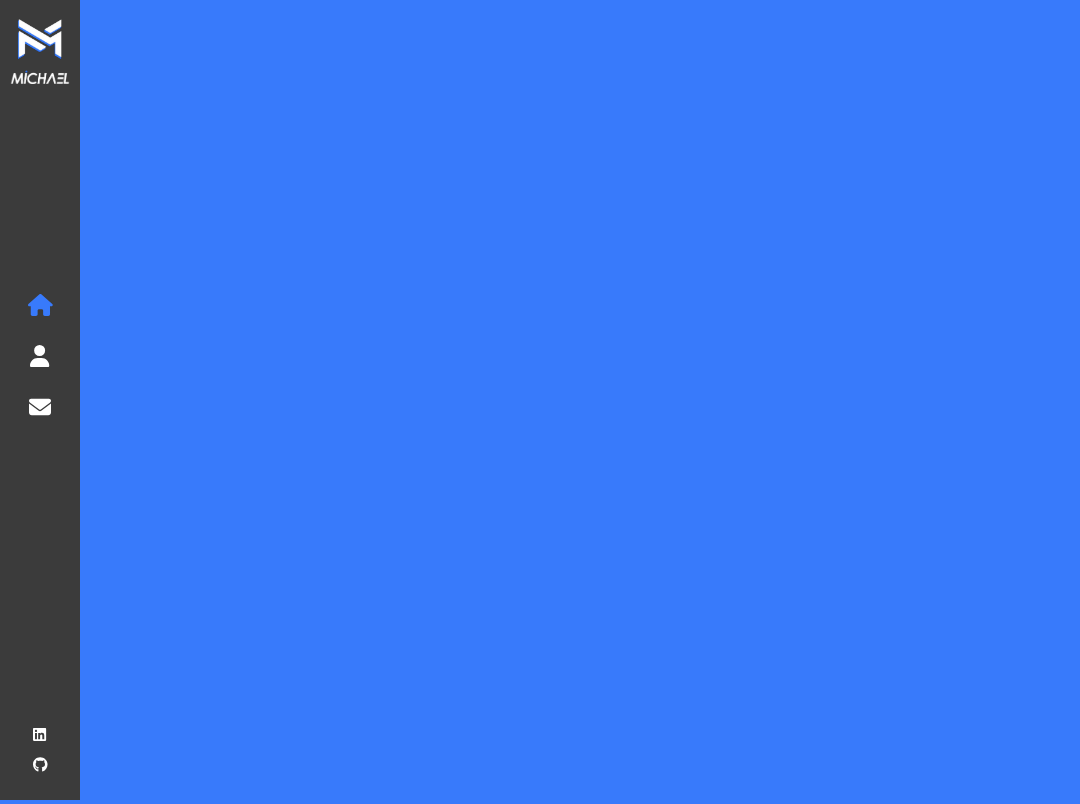
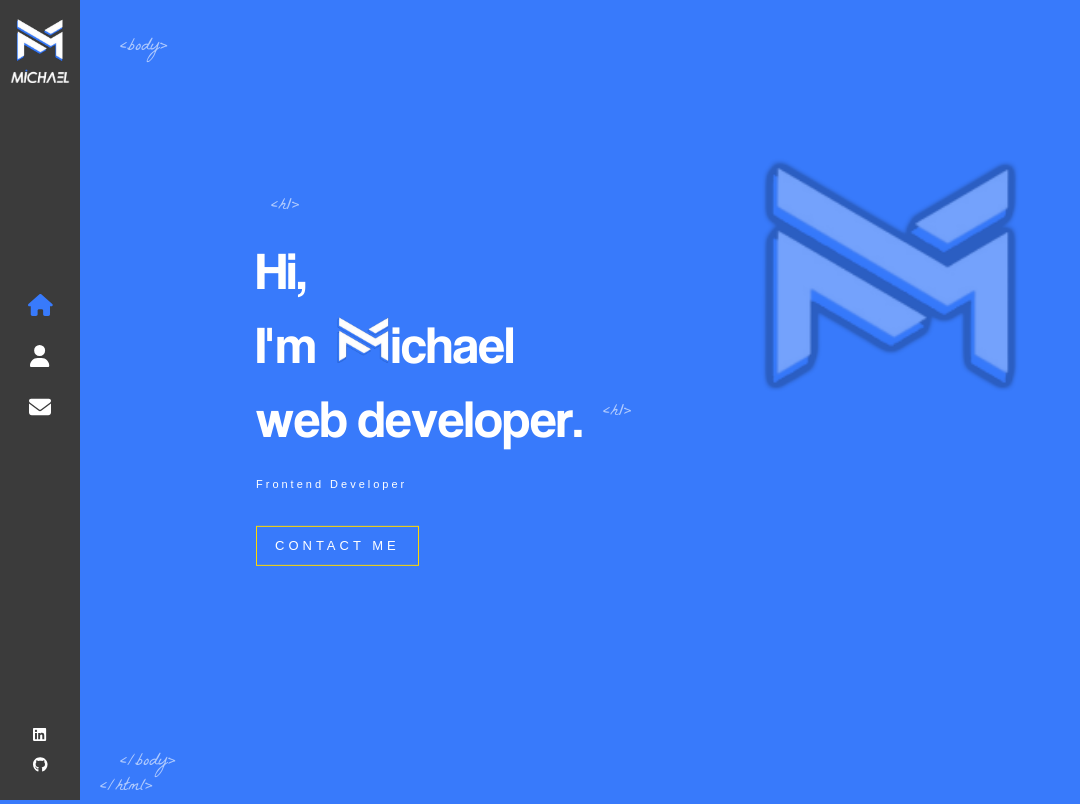
Before and after one commit to michaelkawata/michaelkawata.github.io, a React (Create React App) app: page / in a window 1280 px wide. Shown: the whole page, without its empty margins (0-1080 px from the left). Built offline with nearby package versions, Linux system fonts and the light colour scheme.

Commit message:
Home page

```diff
--- a/src/App.js
+++ b/src/App.js
@@ -1,12 +1,15 @@
 import './App.scss';
 import { Route, Routes } from 'react-router-dom'
 import Layout from "./components/Layout";
+import Home from './components/Home';
 
 function App() {
   return (
     <>
       <Routes>
-        <Route path="/" element={<Layout />} />
+        <Route path="/" element={<Layout />}>
+          <Route index element={<Home />} />
+        </Route>
       </Routes>
     </>
   )
--- a/src/App.scss
+++ b/src/App.scss
@@ -3,18 +3,26 @@
 @import 'animate.css';
 
 @font-face {
-  font-family: "Helvetica Neue";
-  src: ('./assets/fonts/helvetica-neu.ttf') format('ttf');
+  font-family: 'Helvetica Neue';
+  src: url('./assets/fonts/helvetica-neu.ttf') format('ttf');
+  font-weight: normal;
+  font-style: normal;
 }
 
 @font-face {
-  font-family: "La Belle Aurore";
-  src: ('./assets/fonts/LaBelleAurore.woff2') format('woff2');
+  font-family: 'La Belle Aurore';
+  src: url('./assets/fonts/LaBelleAurore.woff2') format('woff2'),
+    url('./assets/fonts/LaBelleAurore.woff') format('woff');
+  font-weight: normal;
+  font-style: normal;
 }
 
 @font-face {
-  font-family: "Coolvetica";
-  src: ('./assets/fonts/CoolveticaRg-Regular.woff2') format('woff2');
+  font-family: 'Coolvetica';
+  src: url('./assets/fonts/CoolveticaRg-Regular.woff2') format('woff2'),
+    url('./assets/fonts/CoolveticaRg-Regular.woff') format('woff');
+  font-weight: normal;
+  font-style: normal;
 }
 
 input,
--- /dev/null
+++ b/src/components/AnimatedLetters/index.js
@@ -0,0 +1,15 @@
+import './index.scss'
+
+const AnimatedLetters = ({ letterClass, strArray, idx }) => {
+  return (
+    <span>
+      {strArray.map((char, i) => (
+        <span key={char + i} className={`${letterClass} _${i + idx}`}>
+          {char}
+        </span>
+      ))}
+    </span>
+  )
+}
+
+export default AnimatedLetters
--- /dev/null
+++ b/src/components/AnimatedLetters/index.scss
@@ -0,0 +1,26 @@
+.text-animate {
+  display: inline-block;
+  opacity: 0;
+  animation: bounceIn;
+  animation-duration: 1s;
+  animation-delay: 1s;
+  animation-fill-mode: forwards;
+  min-width: 10px;
+}
+
+.text-animate-hover {
+  min-width: 10px;
+  display: inline-block;
+  animation-fill-mode: both;
+
+  &:hover {
+    animation: rubberBand 1s;
+    color: #ffd700;
+  }
+}
+
+@for $i from 1 through 35 {
+  .text-animate._#{$i} {
+    animation-delay: #{$i / 10}s;
+  }
+}
--- /dev/null
+++ b/src/components/Home/Logo/index.js
@@ -0,0 +1,14 @@
+import './index.scss'
+import LogoM from '../../../assets/images/logo-m1shadow.png'
+
+const Logo = () => {
+
+  return (
+    <div className="logo-container">
+      <img className="solid-logo" src={LogoM} alt='M' />
+    </div>
+  )
+}
+
+
+export default Logo
--- /dev/null
+++ b/src/components/Home/Logo/index.scss
@@ -0,0 +1,15 @@
+.logo-container {
+    width: 400px;
+    position: absolute;
+    top: 100px;
+    right: 10%;
+    left: auto;
+
+    .solid-logo {
+        position: absolute;
+        opacity: 0.3;
+        width: 70%;
+        // animation: rotateIn 1.25s linear both;
+        // animation-delay: 1.4s;
+    }
+}
--- /dev/null
+++ b/src/components/Home/index.js
@@ -0,0 +1,57 @@
+import { useEffect, useState } from 'react'
+import { Link } from 'react-router-dom';
+import AnimatedLetters from '../AnimatedLetters'
+import LogoTitle from '../../assets/images/logo-m1.png'
+import './index.scss'
+import Logo from './Logo';
+
+const Home = () => {
+	const [letterClass, setLetterClass] = useState('text-animate')
+
+	const nameArray = ['i', 'c', 'h', 'a', 'e', 'l']
+	const jobArray = ['w', 'e', 'b', ' ', 'd', 'e', 'v', 'e', 'l', 'o', 'p', 'e', 'r', '.',]
+
+	useEffect(() => {
+		setTimeout(() => {
+			setLetterClass('text-animate-hover')
+		}, 4000)
+	}, [])
+
+	return (
+		<div className="container home-page">
+			<div className="text-zone">
+				<h1>
+					<span className={letterClass}>H</span>
+					<span className={`${letterClass} _12`}>i</span>
+					<span className={`${letterClass} _13`}>,</span>
+					<br />
+					<span className={`${letterClass} _14`}>I</span>
+					<span className={`${letterClass} _15`}>'</span>
+					<span className={`${letterClass} _16`}>m</span>
+					<img
+						src={LogoTitle}
+						alt="JavaScript Developer Name, Web Developer Name"
+					/>
+					<AnimatedLetters
+						letterClass={letterClass}
+						strArray={nameArray}
+						idx={15}
+					/>
+					<br />
+					<AnimatedLetters
+						letterClass={letterClass}
+						strArray={jobArray}
+						idx={22}
+					/>
+				</h1>
+				<h2>Frontend Developer</h2>
+				<Link to="/contact" className='flat-button'>
+					CONTACT ME
+				</Link>
+			</div>
+			<Logo />
+		</div>
+	);
+}
+
+export default Home
--- /dev/null
+++ b/src/components/Home/index.scss
@@ -0,0 +1,80 @@
+.home-page {
+  .text-zone {
+    position: absolute;
+    left: 20%;
+    top: 50%;
+    transform: translateY(-50%);
+    width: 40%;
+    max-height: 90%;
+  }
+
+  h1 {
+    color: #fff;
+    font-size: 53px;
+    margin: 0;
+    font-family: 'Coolvetica';
+    font-weight: 400;
+
+    &::before {
+      content: '<h1>';
+      font-family: 'La Belle Aurore';
+      color: #fff;
+      font-size: 18px;
+      position: absolute;
+      margin-top: -40px;
+      left: 15px;
+      opacity: 0.6;
+    }
+
+    &::after {
+      content: '<h1>';
+      font-family: 'La Belle Aurore';
+      color: #fff;
+      font-size: 18px;
+      position: absolute;
+      margin-top: 18px;
+      margin-left: 20px;
+      animation: fadeIn 1s 1.7s backwards;
+      opacity: 0.6;
+    }
+
+    img {
+      margin-left: 20px;
+      opacity: 0;
+      width: 55px;
+      height: auto;
+      animation: rotateIn 1.25s linear both;
+      animation-delay: 1.4s;
+    }
+  }
+
+  h2 {
+    color: #fff;
+    margin-top: 20px;
+    font-weight: 400;
+    font-size: 11px;
+    font-family: sans-serif;
+    letter-spacing: 3px;
+    animation: fadeIn 1s 1.8s backwards;
+  }
+
+  .flat-button {
+    color: #fff;
+    font-size: 13px;
+    font-weight: 400;
+    letter-spacing: 4px;
+    font-family: sans-serif;
+    text-decoration: none;
+    padding: 10px 18px;
+    border: 1px solid #ffd700;
+    margin-top: 25px;
+    float: left;
+    animation: fadeInAnimation 1s 1.8s backwards;
+    white-space: nowrap;
+
+    &:hover {
+      background: #ffd700;
+      color: #333;
+    }
+  }
+}
--- a/src/components/Layout/index.js
+++ b/src/components/Layout/index.js
@@ -1,12 +1,23 @@
+import { Outlet } from 'react-router-dom';
 import Sidebar from '../Sidebar'
 import './index.scss';
 
 const Layout = () => {
-    return (
-        <>
-            <Sidebar />
-        </>
-    )
+  return (
+    <div className="App">
+      <Sidebar />
+      <div className="page">
+        <span className="tags top-tags">&lt;body&gt;</span>
+
+        <Outlet />
+        <span className="tags bottom-tags">
+          &lt;/body&gt;
+          <br />
+          <span className="bottom-tag-html">&lt;/html&gt;</span>
+        </span>
+      </div>
+    </div>
+  )
 }
 
 export default Layout
--- a/src/components/Layout/index.scss
+++ b/src/components/Layout/index.scss
@@ -0,0 +1,39 @@
+.page {
+  width: 100%;
+  height: 100%;
+  position: absolute;
+}
+
+.top-tags {
+  bottom: auto;
+  top: 35px;
+}
+
+.tags {
+  color: #ffffff;
+  opacity: 0.6;
+  position: absolute;
+  bottom: 0;
+  left: 120px;
+  font-size: 18px;
+  font-family: 'La Belle Aurore', cursive;
+}
+
+.bottom-tag-html {
+  margin-left: -20px;
+}
+
+.container {
+  width: 100%;
+  will-change: contents;
+  height: 90%;
+  min-height: 566px;
+  position: absolute;
+  opacity: 0;
+  top: 5%;
+  margin: 0 auto;
+  z-index: 1;
+  transform-style: preserve-3d;
+  animation: fadeIn 1s forwards;
+  animation-delay: 1s;
+}
```
Also changed, not shown: .prettierrc.json, src/assets/images/logo-m1.png, src/assets/images/logo-m1shadow.png (added), src/index.css (indentation only).
